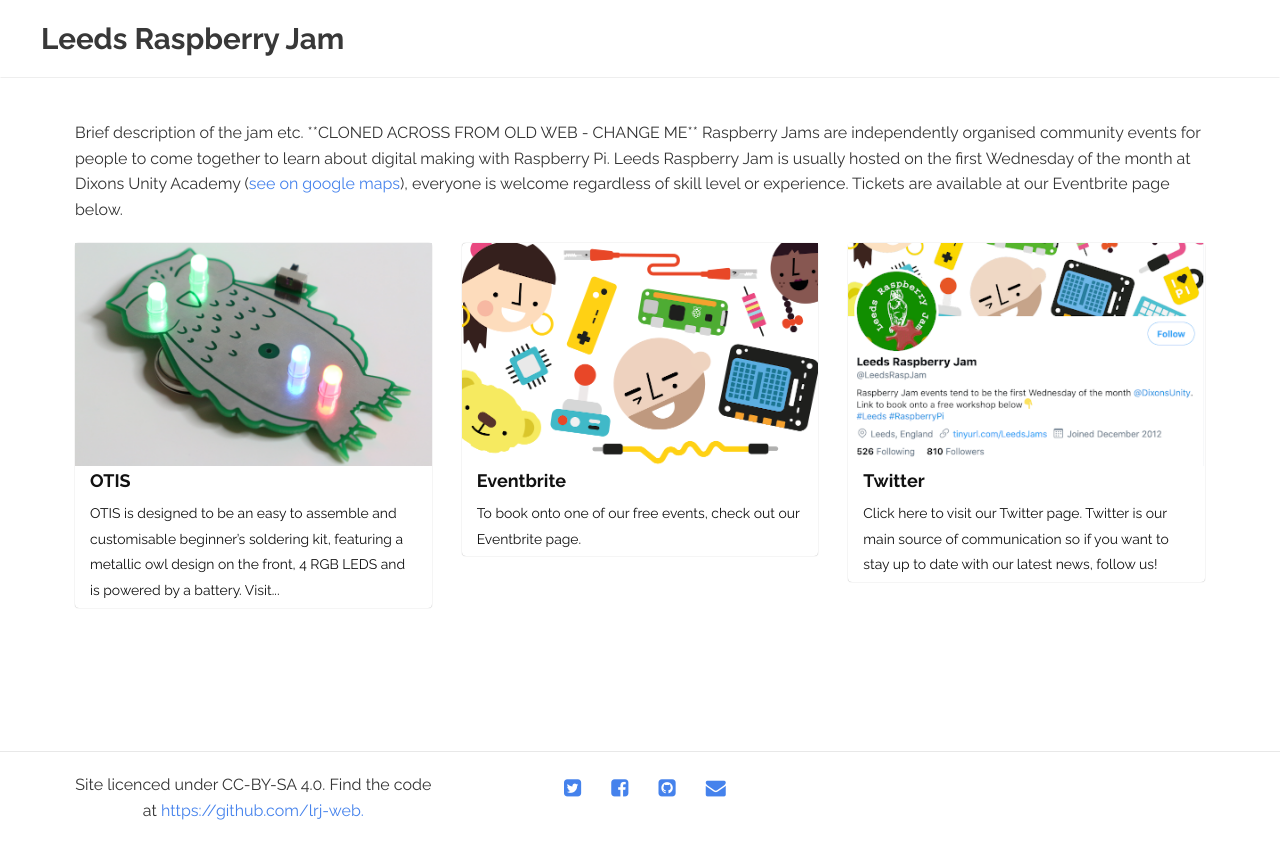
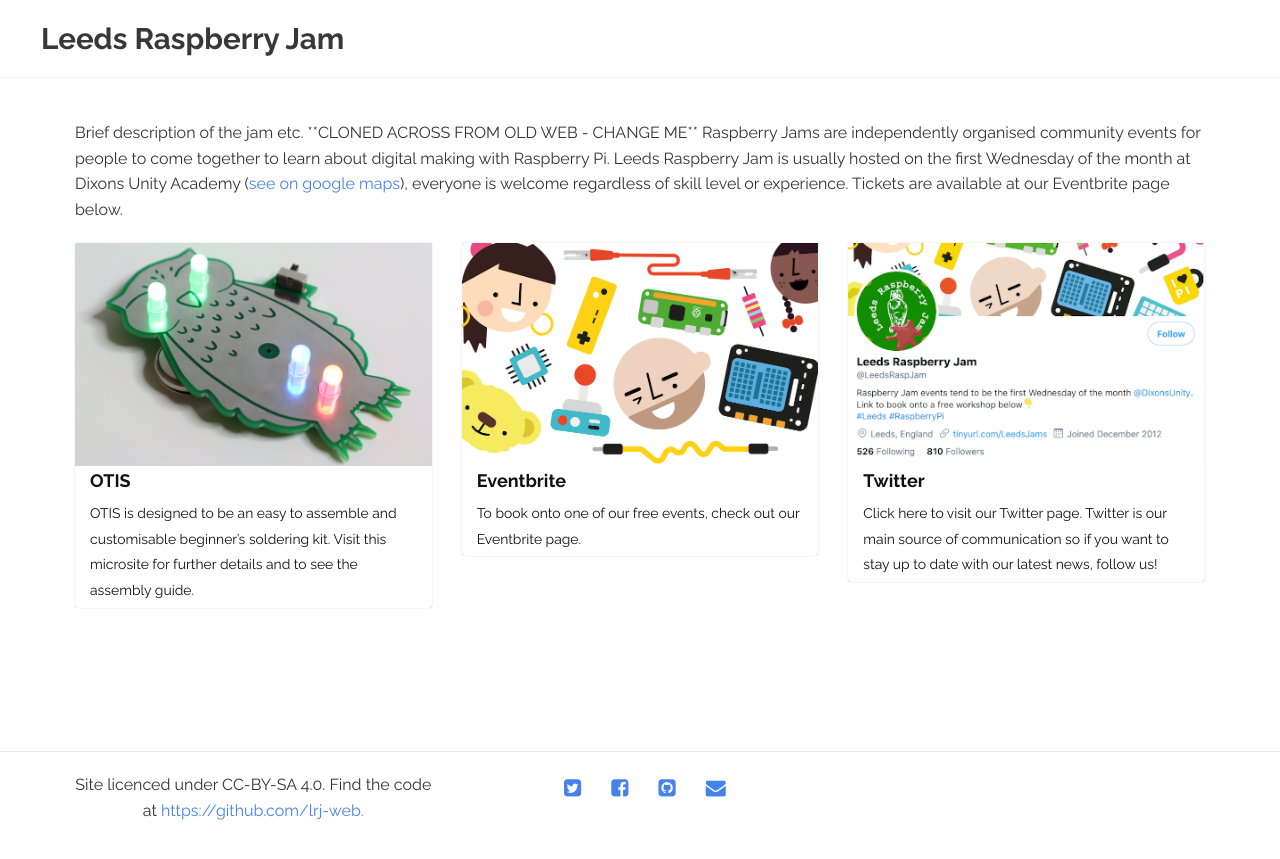
Before and after one commit to LeedsRaspJam/www, a Jekyll site: the page built from index.html, in a window 1280 px wide. Shown: the top 859 px of the page. Built offline with Jekyll 4.4.1, drawn with Linux system fonts in a browser that asks for light colours; the list of posts is cut into pages by our own code.

Commit message:
Update 2020-06-21-otis.md

```diff
--- a/_posts/2020-06-21-otis.md
+++ b/_posts/2020-06-21-otis.md
@@ -7,4 +7,4 @@
   - https://otis.leedsraspjam.co.uk
 ---
 
-OTIS is designed to be an easy to assemble and customisable beginner's soldering kit, featuring a metallic owl design on the front, 4 RGB LEDS and is powered by a battery. Visit this microsite for further details and the assembly guide
+OTIS is designed to be an easy to assemble and customisable beginner's soldering kit. Visit this microsite for further details and to see the assembly guide.
```
